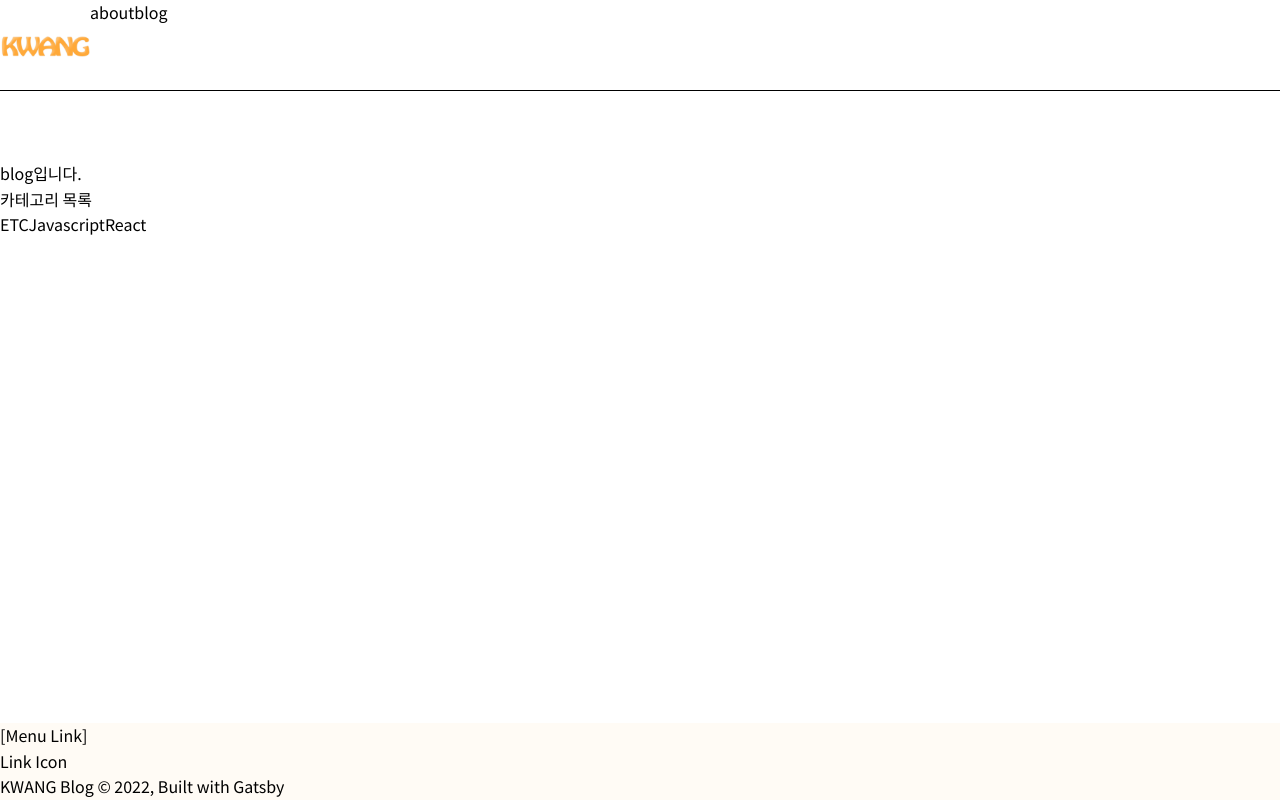
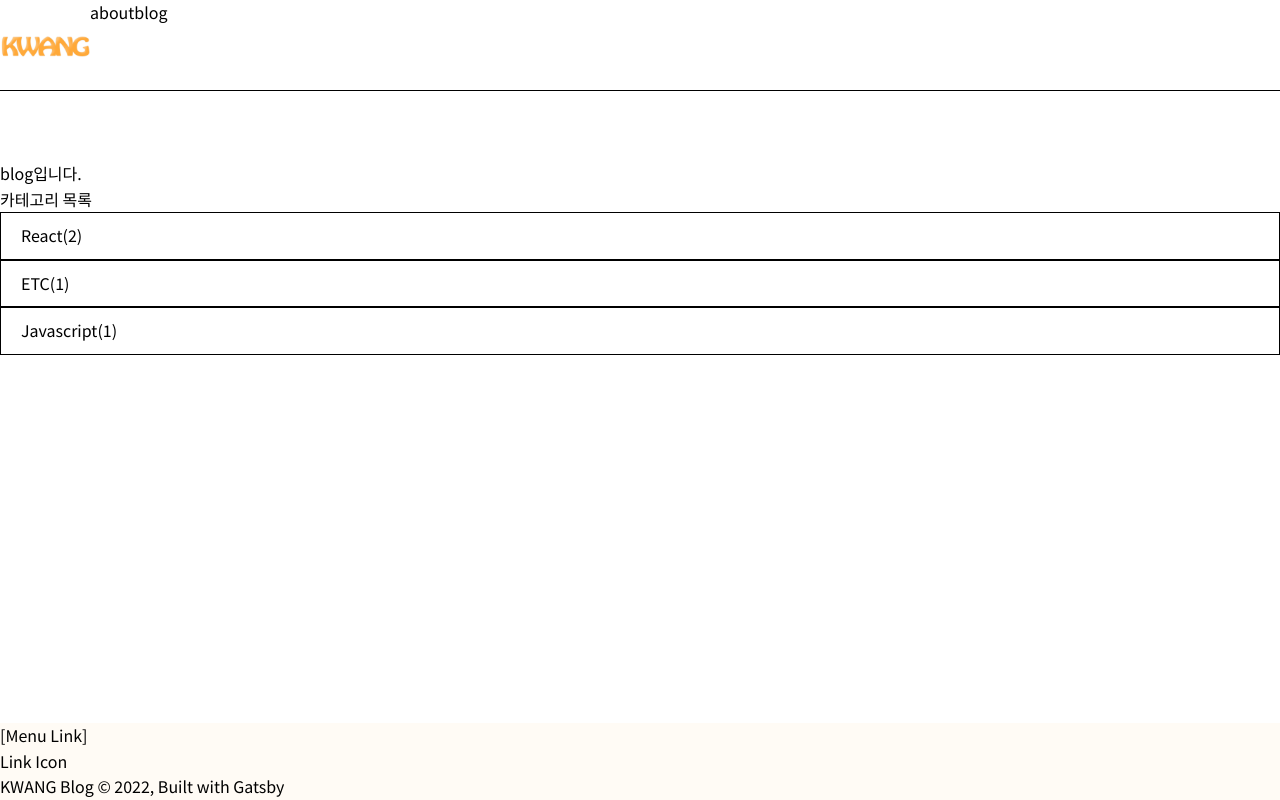
Before and after one commit to kwong1110/kwang-blog, a Gatsby site: page /blog in a window 1280 px wide. Built offline with nearby package versions, Linux system fonts and the light colour scheme; Gatsby itself is replaced by a stand-in of ours.

Commit message:
Component - 생성(PostList, PostItem)

```diff
--- /dev/null
+++ b/src/components/blog/PostItem.tsx
@@ -0,0 +1,15 @@
+import { PostItemStyle } from './PostItemStyle';
+
+type PostItemProps = {
+  category: ICategory;
+};
+
+const PostItem = ({ category }: PostItemProps) => {
+  return (
+    <div css={PostItemStyle}>
+      {category.fieldValue}({category.totalCount})
+    </div>
+  );
+};
+
+export default PostItem;
--- /dev/null
+++ b/src/components/blog/PostItemStyle.ts
@@ -0,0 +1,10 @@
+import { css } from '@emotion/react';
+
+const PostItemStyle = css`
+  padding: 10px 20px;
+  border: 1px solid black;
+
+  cursor: pointer;
+`;
+
+export { PostItemStyle };
--- /dev/null
+++ b/src/components/blog/PostList.tsx
@@ -0,0 +1,17 @@
+import { useCategoryList } from 'graphql/use-categoryList';
+import PostItem from './PostItem';
+
+const PostList = () => {
+  const categories = useCategoryList();
+  const descCategories = categories.sort((a, b) => b.totalCount - a.totalCount);
+  return (
+    <div>
+      <div>카테고리 목록</div>
+      {descCategories.map((category, key) => (
+        <PostItem key={key} category={category} />
+      ))}
+    </div>
+  );
+};
+
+export default PostList;
--- a/src/pages/blog.tsx
+++ b/src/pages/blog.tsx
@@ -1,14 +1,10 @@
-import { useCategoryList } from 'graphql/use-categoryList';
+import PostList from 'components/blog/PostList';
 
 const blog = () => {
-  const categorys = useCategoryList();
   return (
     <div>
       <div>blog입니다.</div>
-      <div>카테고리 목록</div>
-      {categorys.map((category, key) => (
-        <span key={key}>{category.fieldValue}</span>
-      ))}
+      <PostList />
     </div>
   );
 };
```
